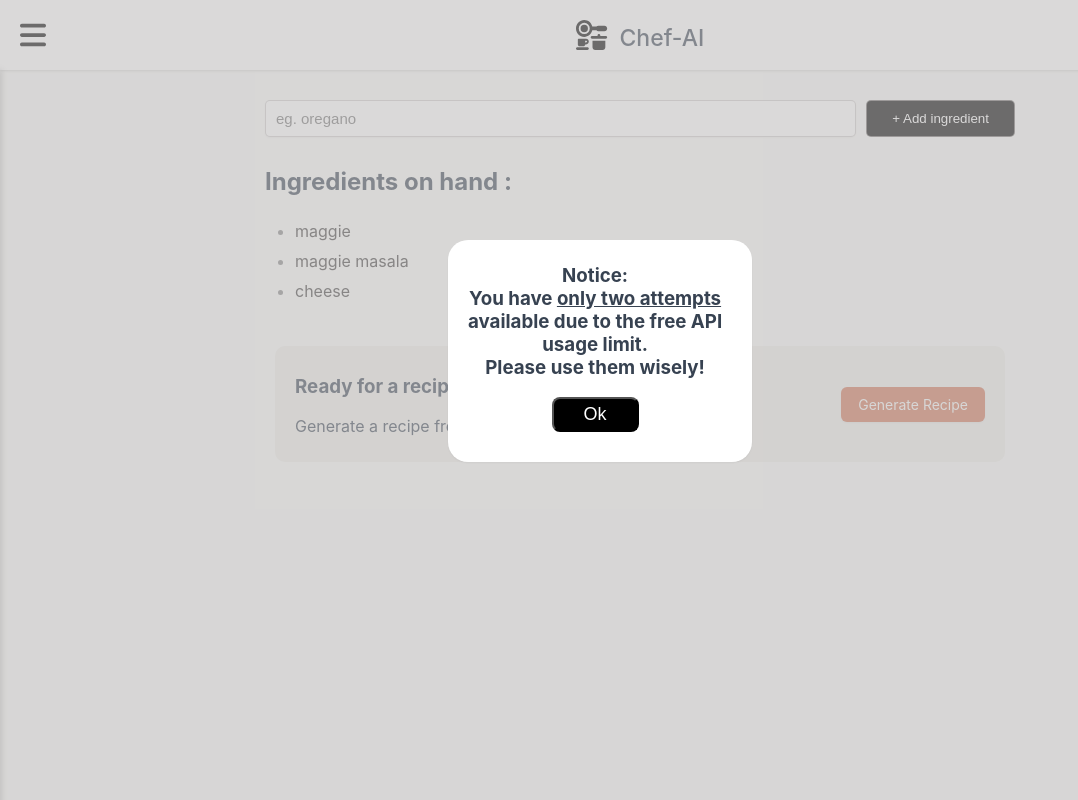
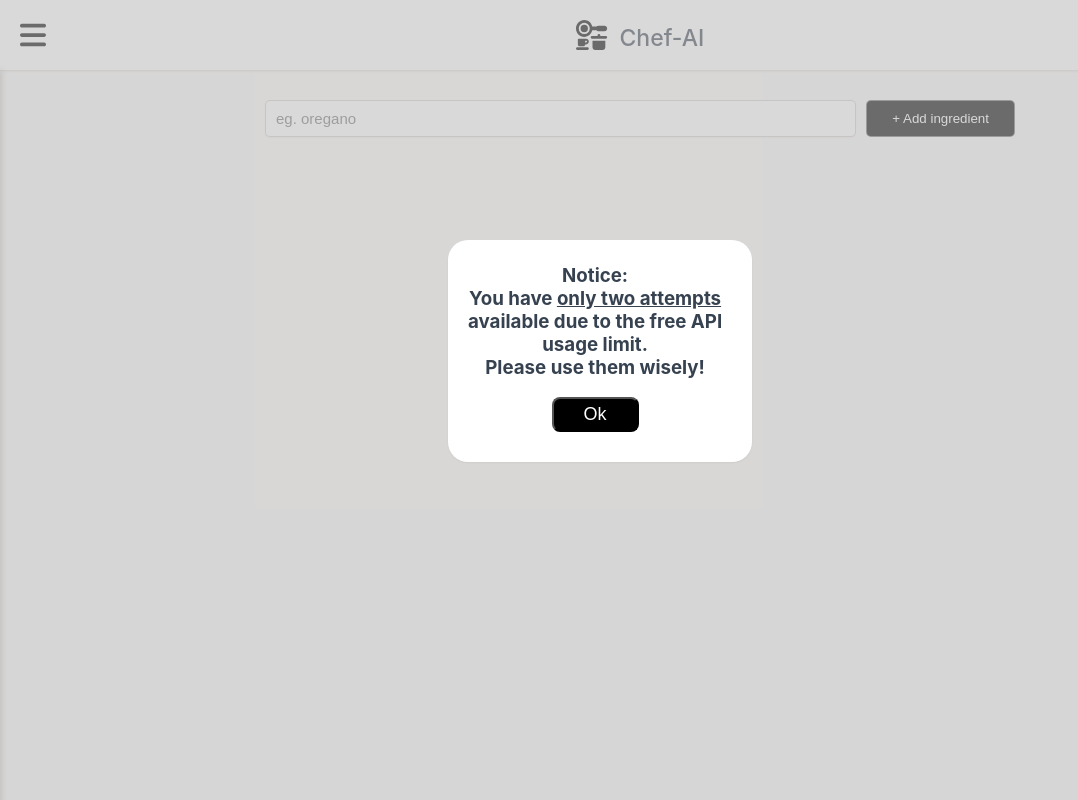
Before and after one commit to chaitany233patil/Chef-AI, a React app: page / in a window 1280 px wide. Shown: the whole page, without its empty margins (0-1078 px from the left). Built offline with nearby package versions, Linux system fonts and the light colour scheme; no server answers; the HTML template or start-up script is replaced by a standard one; what @huggingface/inference would draw is missing.

Commit message:
remote default ingredient

```diff
--- a/src/components/Main.jsx
+++ b/src/components/Main.jsx
@@ -6,11 +6,7 @@ import getRecipeFromMistral from "../../ai";
 // import Alert from "./Alert";
 
 export default function Main() {
-  const [ingredients, setIngredients] = useState([
-    "maggie",
-    "maggie masala",
-    "cheese",
-  ]);
+  const [ingredients, setIngredients] = useState([]);
   const [recipe, setRecipe] = useState("");
   const recipeSection = useRef(null);
   console.log(recipeSection);
```
